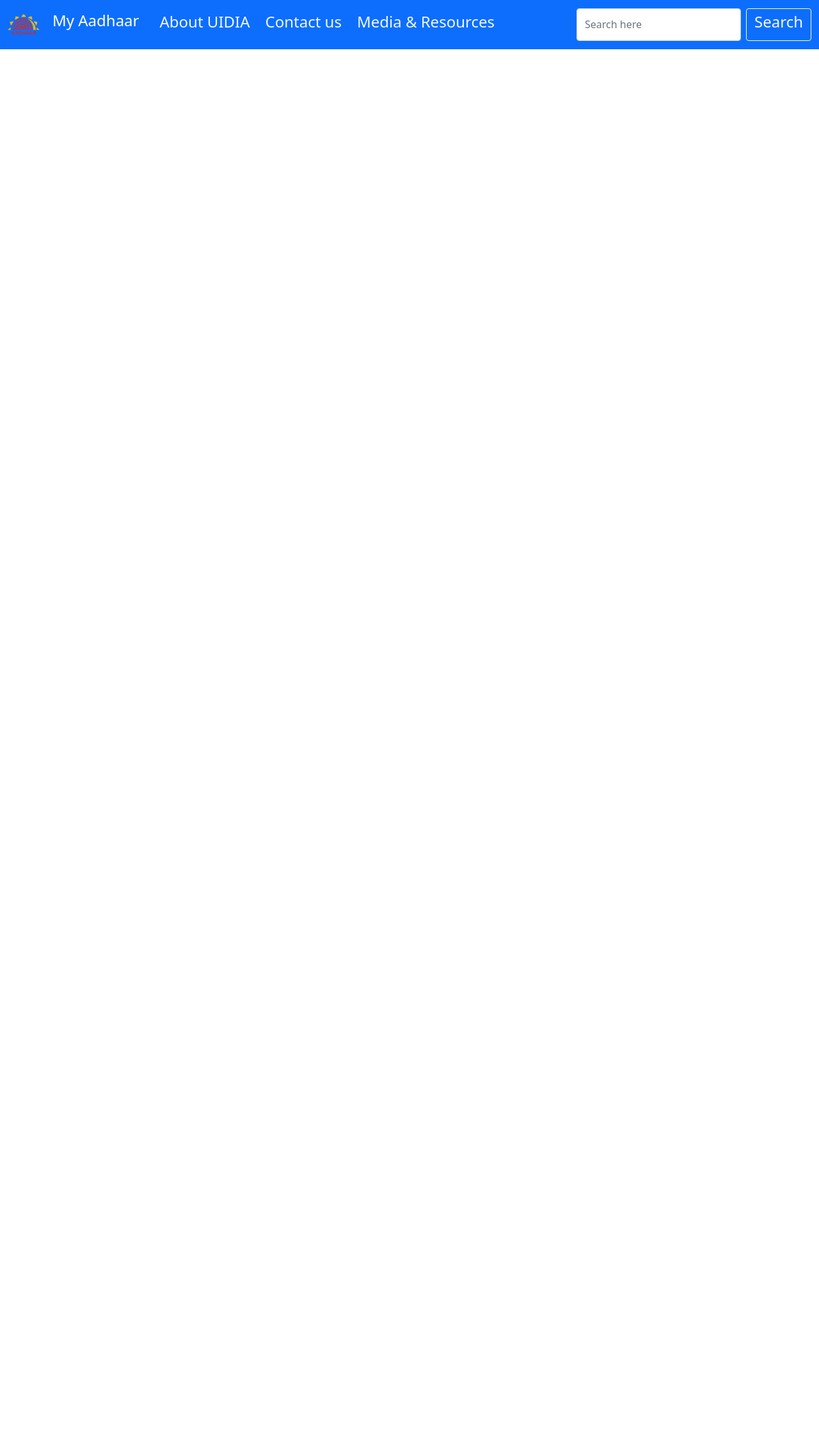
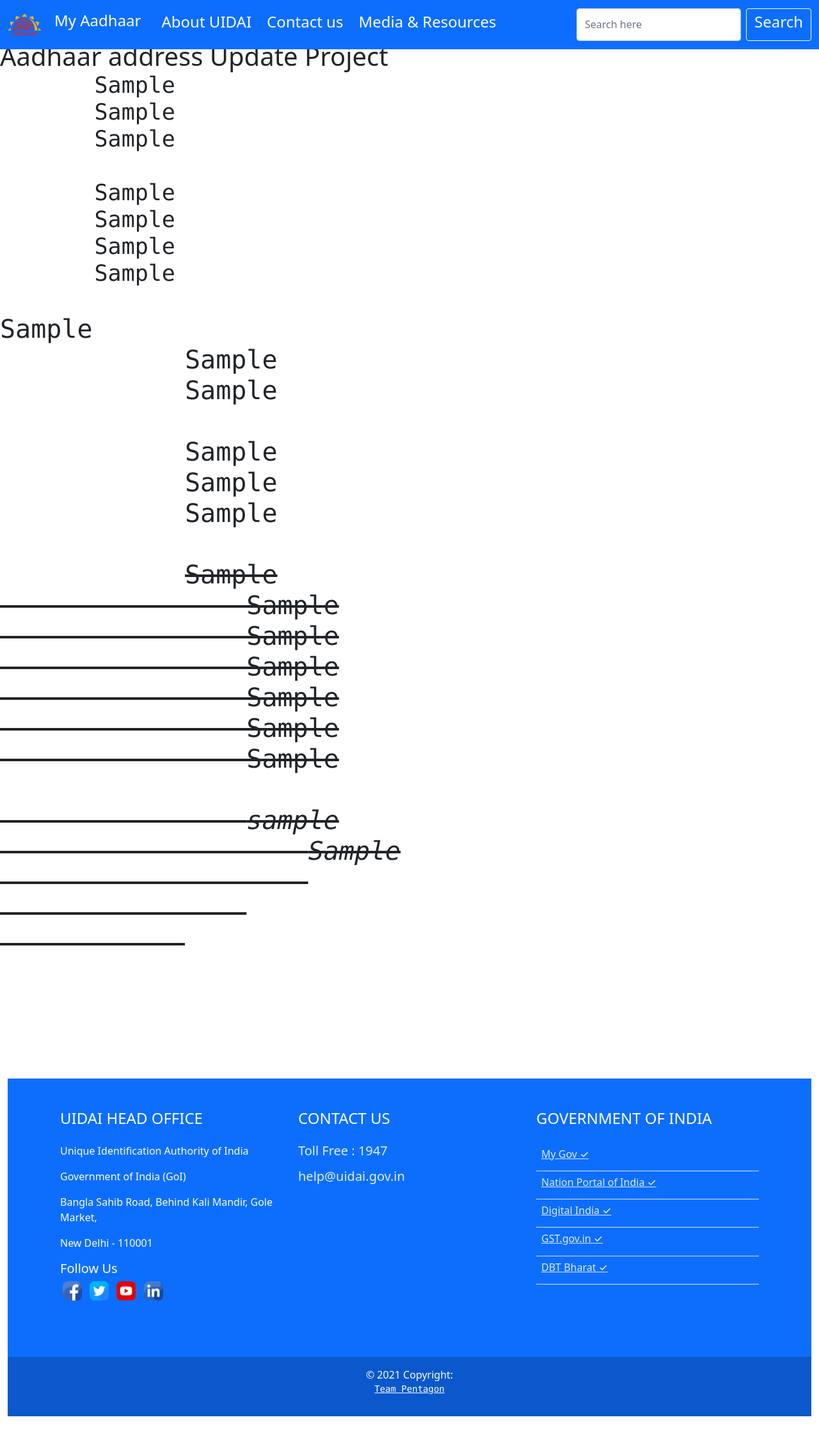
Before and after one commit to PrabhatP2000/pentagon-aadhaar, a Django app: page / in a window 1280 px wide. Shown: the whole page at 64% size. Before the commit the page ends 77 px from the top, so only its background shows below. Run offline with Django 3.2, Linux system fonts and the light colour scheme.

Commit message:
Header & Footer work done

```diff
--- a/ps1/templates/base.html
+++ b/ps1/templates/base.html
@@ -16,7 +16,7 @@
   <!-- CSS Block -->
 
   {% block css %}
-
+  <link rel="stylesheet" type="text/stylesheet" href="{%static 'css/footer.css'%}" />
   {% endblock%}
 
   <!-- JS Block -->
@@ -31,28 +31,38 @@
     <nav class="navbar fixed-top navbar-expand-lg navbar-dark bg-primary">
       <div class="container-fluid">
         <a class="navbar-brand" href="#">
-                    <img src="{%static 'images/aadhaar_english_logo.svg'%}" alt="" width="50" height="42">
+          <img src="{%static 'images/aadhaar_english_logo.svg'%}" alt="" width="53" height="45">
         </a>
-              <a class="p-1 navbar-brand mb-1 h1" href="#"><h4>My Aadhaar</h4></a>
-              <button class="navbar-toggler" type="button" data-bs-toggle="collapse" data-bs-target="#navbarSupportedContent" aria-controls="navbarSupportedContent" aria-expanded="false" aria-label="Toggle navigation">
+        <a class="p-1 navbar-brand mb-1 h1" href="#">
+          <h4>My Aadhaar</h4>
+        </a>
+        <button class="navbar-toggler" type="button" data-bs-toggle="collapse" data-bs-target="#navbarSupportedContent"
+          aria-controls="navbarSupportedContent" aria-expanded="false" aria-label="Toggle navigation">
           <span class="navbar-toggler-icon"></span>
         </button>
         <div class="collapse navbar-collapse" id="navbarSupportedContent">
           <ul class="navbar-nav me-auto mb-0 mb-lg-0">
-                  <li class="p-1 nav-item">
-                    <a class="nav-link active" aria-current="page" href="#" style="color: aliceblue;"><h4>About UIDIA</h4></a>
+            <li class="p-1 ml-2 nav-item">
+              <a class="nav-link active" aria-current="page" href="#" style="color: aliceblue;">
+                <h4 style="color: white;">About UIDAI</h4>
+              </a>
             </li>
-                  <li class="p-1 nav-item">
-                    <a class="nav-link" href="#" style="color: aliceblue;"><h4>Contact us</h4></a>
+            <li class="p-1 ml-2 nav-item">
+              <a class="nav-link" href="#" style="color: aliceblue;">
+                <h4 style="color: white;">Contact us</h4>
+              </a>
             </li>
-                  <li class="p-1 nav-item dropdown">
-                    <a class="nav-link" href="#" id="navbarDropdown" role="button" data-bs-toggle="dropdown" aria-expanded="false" style="color: aliceblue;">
-                    <h4> Media & Resources</h4>
+            <li class="p-1 ml-2 nav-item dropdown">
+              <a class="nav-link" href="#" id="navbarDropdown" role="button" data-bs-toggle="dropdown"
+                aria-expanded="false" style="color: aliceblue;">
+                <h4 style="color: white;"> Media & Resources</h4>
               </a>
               <ul class="dropdown-menu" aria-labelledby="navbarDropdown">
                 <li><a class="dropdown-item" href="#" style="color: black;">Action</a></li>
-                      <li><a class="dropdown-item" href="#" >Another action</a></li>
-                      <li><hr class="dropdown-divider" ></li>
+                <li><a class="dropdown-item" href="#">Another action</a></li>
+                <li>
+                  <hr class="dropdown-divider">
+                </li>
                 <li><a class="dropdown-item" href="#">Something else here</a></li>
               </ul>
             </li>
@@ -60,7 +70,9 @@
           </ul>
           <form class="d-flex">
             <input class="form-control me-2" type="search" placeholder="Search here" aria-label="Search">
-                  <button class="btn btn-outline-light" type="submit"><h4>Search</h4></button>
+            <button class="btn btn-outline-light" type="submit">
+              <h4>Search</h4>
+            </button>
           </form>
         </div>
       </div>
@@ -72,6 +84,126 @@
   {% endblock %}
 
   <!-- Footer -->
+  <div class="container-fluid my-5 mx-0">
+
+    <footer class="text-white text-center text-lg-start" style="background-color: #0d6efd;">
+
+      <div class="container p-4">
+
+        <div class="row mt-4">
+
+          <div class="col-lg-4 col-md-12 mb-4 mb-md-0">
+            <h4 class="text-uppercase mb-4">UIDAI Head Office</h4>
+
+            <p>
+              Unique Identification Authority of India</p>
+
+            <p>Government of India (GoI)</p>
+            <p>Bangla Sahib Road, Behind Kali Mandir, Gole Market,</p>
+            <p>New Delhi - 110001
+            </p>
+
+
+
+            <div class="tjbase-module col-xs-12 mb-15 follow-us my-22" id="tjmod-283">
+              <div class="module-header">
+                <h5 class="">Follow Us</h5>
+              </div>
+              <div class="module-content">
+
+
+                <div class="custom">
+                  <ul class="list-unstyled mt-1">
+                    <li class="d-inline mr-5 p-1" ><a href="https://www.facebook.com/AadhaarOfficial/"
+                        target="_blank" rel="noopener noreferrer"><img id="facebookicon" src="{%static 'icons/facebook.png'%}"
+                          alt="Facebook" class="mb-5" width="30" height="30"></a></li>
+                    <li class="d-inline mr-5 p-1" ><a href="https://twitter.com/UIDAI" target="_blank"
+                        rel="noopener noreferrer"><img id="twittericon" src="{%static 'icons/twitter.png'%}" alt="Twitter" class="mb-5"
+                          width="30" height="30"></a></li>
+                    <li class="d-inline mr-5 p-1" ><a href="https://www.youtube.com/user/AadhaarUID"
+                        target="_blank" rel="noopener noreferrer"><img id="youtubeicon" src="{%static 'icons/youtube.png'%}"
+                          alt="Youtube" class="mb-5" width="30" height="30"></a></li>
+
+                    <li class="d-inline mr-5 p-1" ><a
+                        href="https://www.linkedin.com/company/unique-identification-authority-of-india-uidai-"
+                        target="_blank" rel="noopener noreferrer"><img id="linkedinicon" src="{%static 'icons/linkedin.png'%}"
+                          alt="LinkedIn" class="mb-5" width="30" height="30"></a></li>
+                  </ul>
+                </div>
+              </div>
+
+            </div>
+          </div>
+
+          <div class="col-lg-4 col-md-6 mb-4 mb-md-0">
+
+              <h4 class="text-uppercase mb-4">Contact Us</h4>
+
+              <p >
+               <h5 style="color: rgb(224, 241, 255);">Toll Free : 1947</h5> </p>
+
+              <p ><h5  style="color:rgb(224, 241, 255);">help@uidai.gov.in</h5></p>
+
+          </div>
+
+          <div class="col-lg-4 col-md-6 mb-4 mb-md-0">
+            <h4 class="text-uppercase mb-4">Government of India</h4>
+
+            <table class="table ">
+              <tbody class="font-weight-normal">
+                <tr>
+                  <td><a href="https://www.mygov.in/" target="_blank" rel="noopener noreferrer" class="external-link"
+                      style="color: rgba(251, 254, 255, 0.877);">
+                      <h6>My Gov ✓</h6>
+                    </a></td>
+
+                </tr>
+                <tr>
+                  <td><a href="https://www.india.gov.in/" target="_blank" rel="noopener noreferrer"
+                      class="external-link " style="color: rgba(251, 254, 255, 0.877);">
+                      <h6>Nation Portal of India ✓</h6>
+                    </a></td>
+
+                </tr>
+                <tr>
+                  <td><a href="http://www.digitalindia.gov.in/" target="_blank" rel="noopener noreferrer"
+                      class="external-link" style="color: rgba(251, 254, 255, 0.877);">
+                      <h6 title="Visit">Digital India ✓</h6>
+                    </a></td>
+
+                </tr>
+                <tr>
+                  <td><a href="https://www.gst.gov.in/" target="_blank" rel="noopener noreferrer" class="external-link"
+                      style="color:rgba(251, 254, 255, 0.877);">
+                      <h6>GST.gov.in ✓</h6>
+                    </a></td>
+
+                </tr>
+                <tr>
+                  <td> <a href="https://dbtbharat.gov.in/" target="_blank" rel="noopener noreferrer"
+                      class="external-link" style="color: rgba(251, 254, 255, 0.877);">
+                      <h6>DBT Bharat ✓</h6>
+                    </a></td>
+
+                </tr>
+              </tbody>
+            </table>
+          </div>
+
+        </div>
+
+      </div>
+
+      <div class="text-center p-3" style="background-color: rgba(0, 0, 0, 0.2);">
+        © 2021 Copyright:
+        <a class="text-white" href="#">
+          <pre>Team Pentagon</pre></a>
+      </div>
+
+    </footer>
+
+  </div>
+  <!-- End of Footer -->
 
 
   <!-- Optional JavaScript; choose one of the two! -->
--- a/ps1/templates/index.html
+++ b/ps1/templates/index.html
@@ -7,8 +7,40 @@
 
 {% endblock%}
 {% block content %}
-<h1>
+<h1 style="margin-top:5%;">
     Aadhaar address Update Project
+    <pre>
+       Sample
+       Sample
+       Sample
+
+       Sample
+       Sample
+       Sample
+       Sample
+        <h1>Sample
+            Sample
+            Sample
+
+            Sample
+            Sample
+            Sample
+
+            <s>Sample
+                Sample
+                Sample
+                Sample
+                Sample
+                Sample
+                Sample
+
+                <dfn>sample
+                    <dfn>Sample
+                    </dfn>
+                </dfn>
+            </s>
+        </h1>
+    </pre>
 </h1>
 
 {% endblock %}
```
Also changed, not shown: ps1/static/css/footer.css (added, +24 -0 lines), ps1/static/icons/facebook.png (added), ps1/static/icons/linkedin.png (added), ps1/static/icons/twitter.png (added), ps1/static/icons/youtube.png (added). Lines whose indentation alone changed are shown as unchanged.
